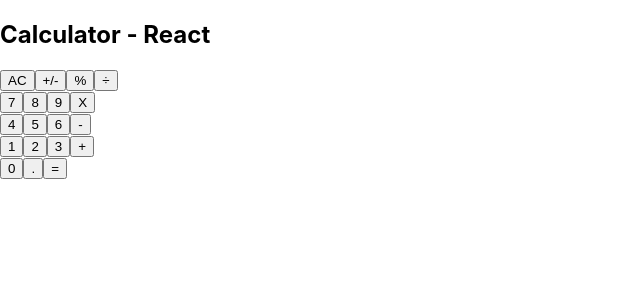
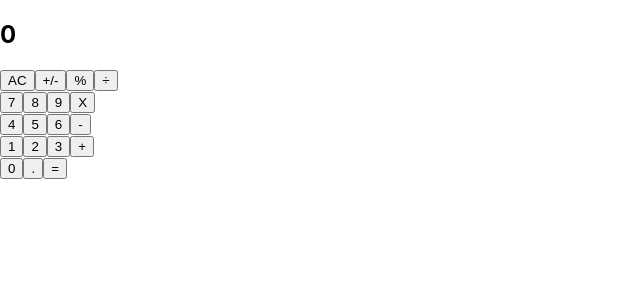
Before and after one commit to DcRonan/calculator-react, a React (Create React App) app: page / in a window 1280 px wide. Shown: the top 300 px of the page, without its empty margins (0-640 px from the left). Built offline with nearby package versions, Linux system fonts and the light colour scheme.

Commit message:
edit Display result

```diff
--- a/src/components/Display.js
+++ b/src/components/Display.js
@@ -3,7 +3,7 @@ import PropTypes from 'prop-types';
 const Display = ({ result }) => <h1>{result}</h1>;
 
 Display.defaultProps = {
-  result: 'Calculator - React',
+  result: '0',
 };
 
 Display.propTypes = {
```
